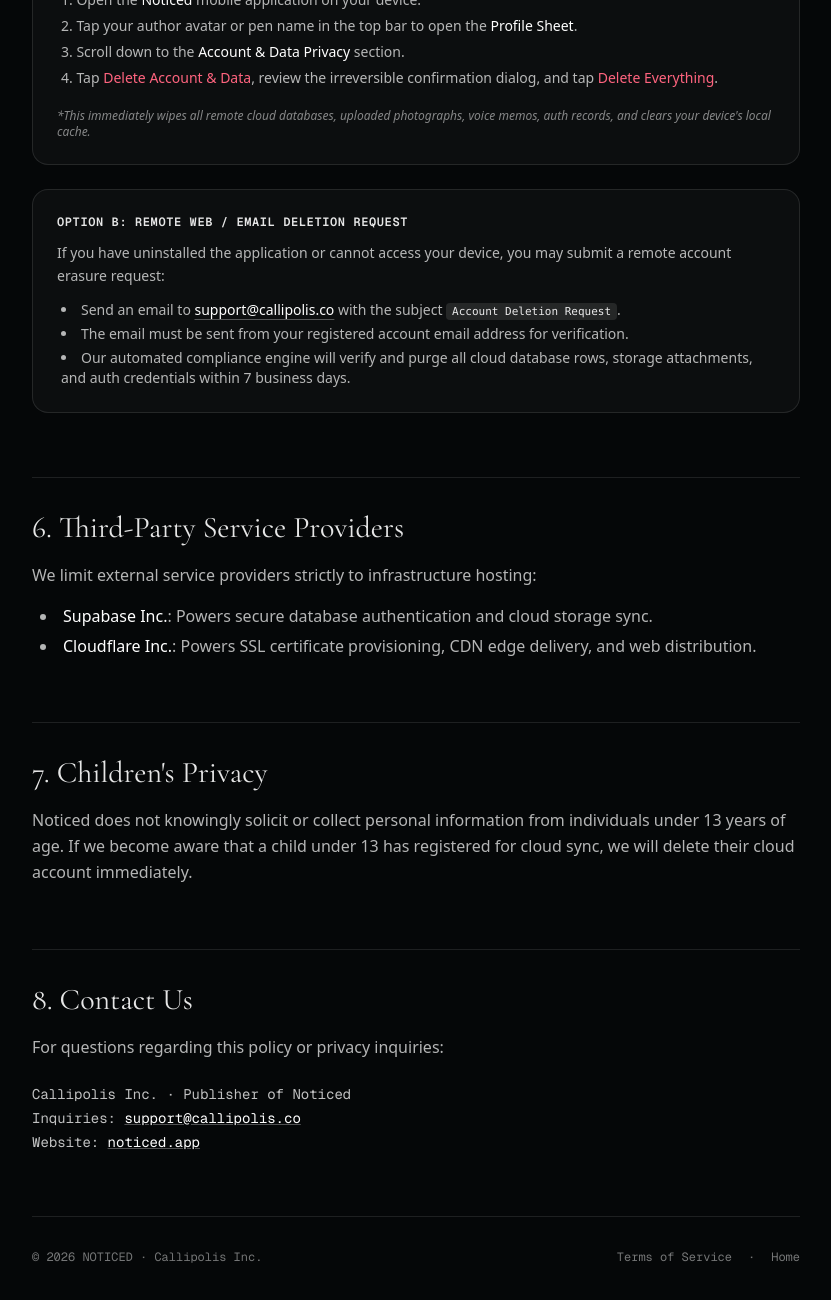
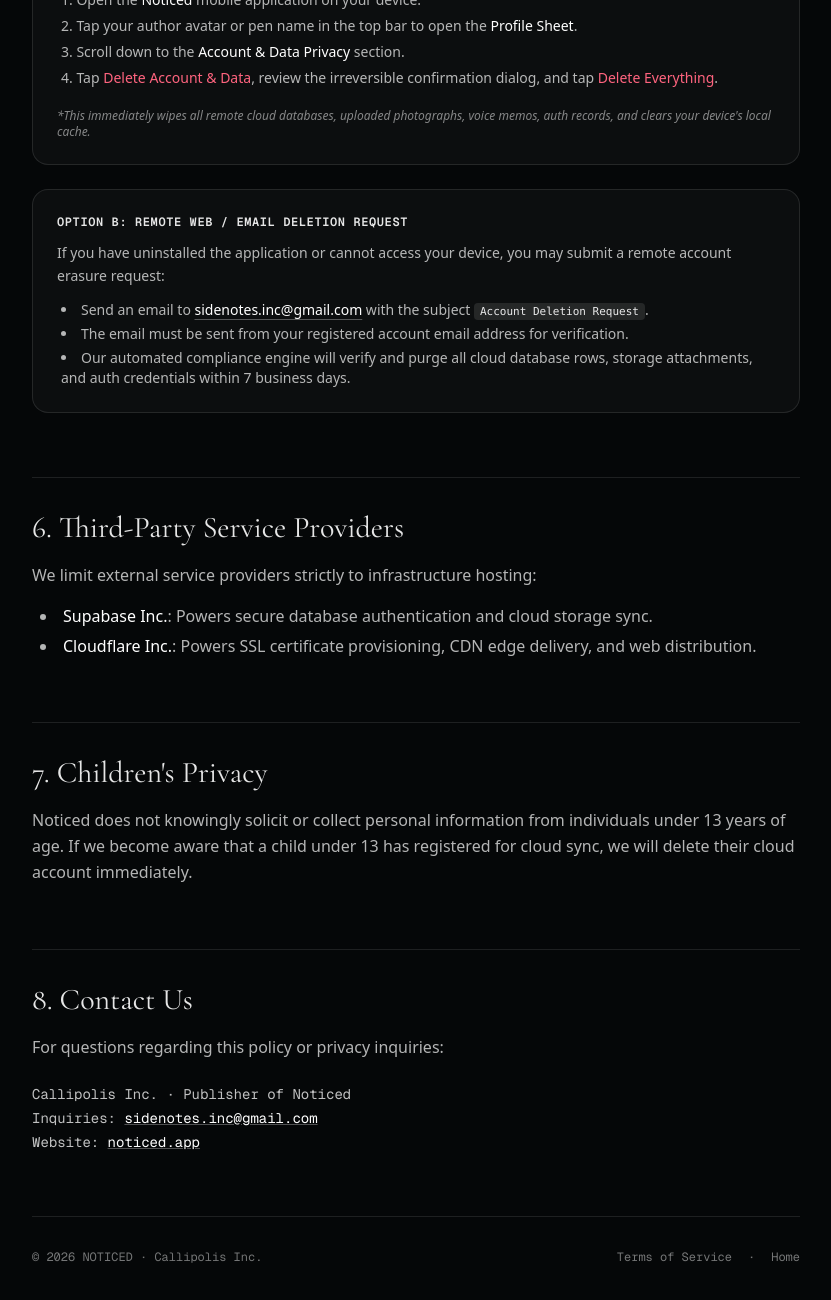
Before and after one commit to callipolis-inc/noticed-web, a Next.js app: page /privacy in a window 1280 px wide. Shown: the part 2556-3856 px from the top of the page, without its empty margins (224-1055 px from the left). Built offline with nearby package versions, Linux system fonts and the light colour scheme.

Commit message:
docs(legal): update support and privacy contact email to sidenotes.inc@gmail.com

```diff
--- a/public/account-deletion.html
+++ b/public/account-deletion.html
@@ -163,7 +163,7 @@
       <p style="margin: 0 0 8px 0; color: var(--muted);">
         If you no longer have access to the app, you may request permanent account deletion via email from the address associated with your account:
       </p>
-      <a class="btn" href="mailto:privacy@noticed.app?subject=Account%20Deletion%20Request%20-%20Noticed&body=Please%20permanently%20delete%20my%20Noticed%20account%20and%20all%20associated%20data%20for%20this%20email%20address.">
+      <a class="btn" href="mailto:sidenotes.inc@gmail.com?subject=Account%20Deletion%20Request%20-%20Noticed&body=Please%20permanently%20delete%20my%20Noticed%20account%20and%20all%20associated%20data%20for%20this%20email%20address.">
         Send Deletion Request Email &rarr;
       </a>
     </div>
--- a/public/privacy.html
+++ b/public/privacy.html
@@ -146,7 +146,7 @@
 
     <h2>6. Contact Us</h2>
     <p>
-      For privacy inquiries or support requests, contact us at <a href="mailto:privacy@noticed.app">privacy@noticed.app</a>.
+      For privacy inquiries or support requests, contact us at <a href="mailto:sidenotes.inc@gmail.com?subject=[Noticed%20Privacy]%20Inquiry">sidenotes.inc@gmail.com</a>.
     </p>
 
     <div class="footer">
--- a/public/terms.html
+++ b/public/terms.html
@@ -356,7 +356,7 @@
         <p>For questions or notices regarding these Terms, contact our legal team:</p>
         <div class="card">
           <p><strong>Publisher:</strong> Callipolis Inc.</p>
-          <p><strong>Email:</strong> <a href="mailto:legal@noticed.app">legal@noticed.app</a> / <a href="mailto:support@callipolis.co">support@callipolis.co</a></p>
+          <p><strong>Email:</strong> <a href="mailto:sidenotes.inc@gmail.com?subject=[Noticed%20Legal]%20Inquiry">sidenotes.inc@gmail.com</a></p>
           <p><strong>Website:</strong> <a href="https://noticed.app" target="_blank" rel="noopener">noticed.app</a></p>
         </div>
       </section>
--- a/src/app/privacy/page.tsx
+++ b/src/app/privacy/page.tsx
@@ -183,7 +183,7 @@
               If you have uninstalled the application or cannot access your device, you may submit a remote account erasure request:
             </p>
             <ul className="list-disc list-inside space-y-1 text-xs sm:text-sm text-white/70 pl-1 font-light">
-              <li>Send an email to <a href="mailto:support@callipolis.co?subject=Account%20Deletion%20Request" className="text-white underline decoration-white/30 underline-offset-4 hover:decoration-white">support@callipolis.co</a> with the subject <code className="text-white/90 bg-white/10 px-1.5 py-0.5 rounded text-[11px]">Account Deletion Request</code>.</li>
+              <li>Send an email to <a href="mailto:sidenotes.inc@gmail.com?subject=Account%20Deletion%20Request" className="text-white underline decoration-white/30 underline-offset-4 hover:decoration-white">sidenotes.inc@gmail.com</a> with the subject <code className="text-white/90 bg-white/10 px-1.5 py-0.5 rounded text-[11px]">Account Deletion Request</code>.</li>
               <li>The email must be sent from your registered account email address for verification.</li>
               <li>Our automated compliance engine will verify and purge all cloud database rows, storage attachments, and auth credentials within 7 business days.</li>
             </ul>
@@ -224,7 +224,7 @@
           </p>
           <div className="text-xs sm:text-sm font-mono text-white/75 space-y-1 pt-2">
             <div>Callipolis Inc. · Publisher of Noticed</div>
-            <div>Inquiries: <a href="mailto:support@callipolis.co" className="text-white underline decoration-white/30 hover:decoration-white">support@callipolis.co</a></div>
+            <div>Inquiries: <a href="mailto:sidenotes.inc@gmail.com?subject=[Noticed%20Privacy]%20Inquiry" className="text-white underline decoration-white/30 hover:decoration-white">sidenotes.inc@gmail.com</a></div>
             <div>Website: <a href="https://noticed.app" className="text-white underline decoration-white/30 hover:decoration-white">noticed.app</a></div>
           </div>
         </section>
--- a/src/app/terms/page.tsx
+++ b/src/app/terms/page.tsx
@@ -156,7 +156,7 @@
           </h2>
           <div className="text-xs sm:text-sm font-mono text-white/75 space-y-1 pt-1">
             <div>Callipolis Inc. · Legal Counsel</div>
-            <div>Inquiries: <a href="mailto:support@callipolis.co" className="text-white underline decoration-white/30 hover:decoration-white">support@callipolis.co</a></div>
+            <div>Inquiries: <a href="mailto:sidenotes.inc@gmail.com?subject=[Noticed%20Legal]%20Inquiry" className="text-white underline decoration-white/30 hover:decoration-white">sidenotes.inc@gmail.com</a></div>
             <div>Website: <a href="https://noticed.app" className="text-white underline decoration-white/30 hover:decoration-white">noticed.app</a></div>
           </div>
         </section>
```
